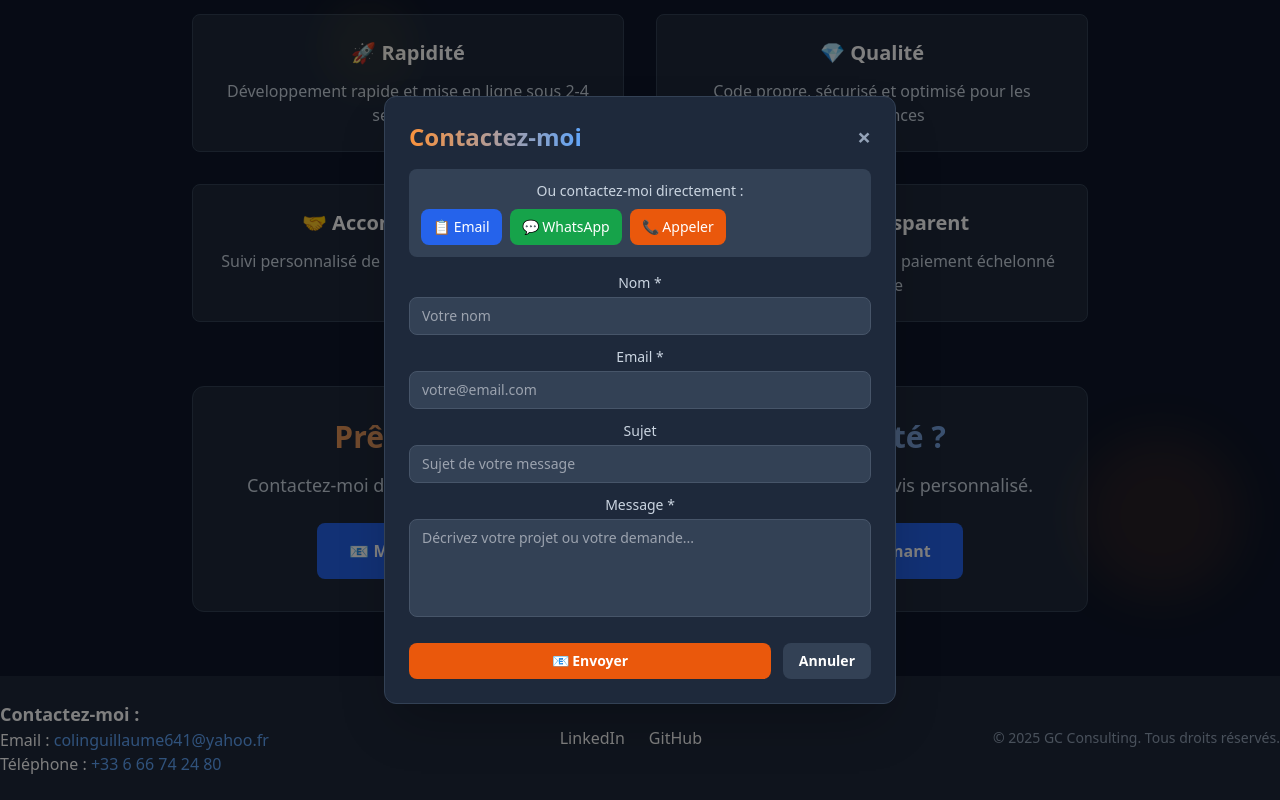
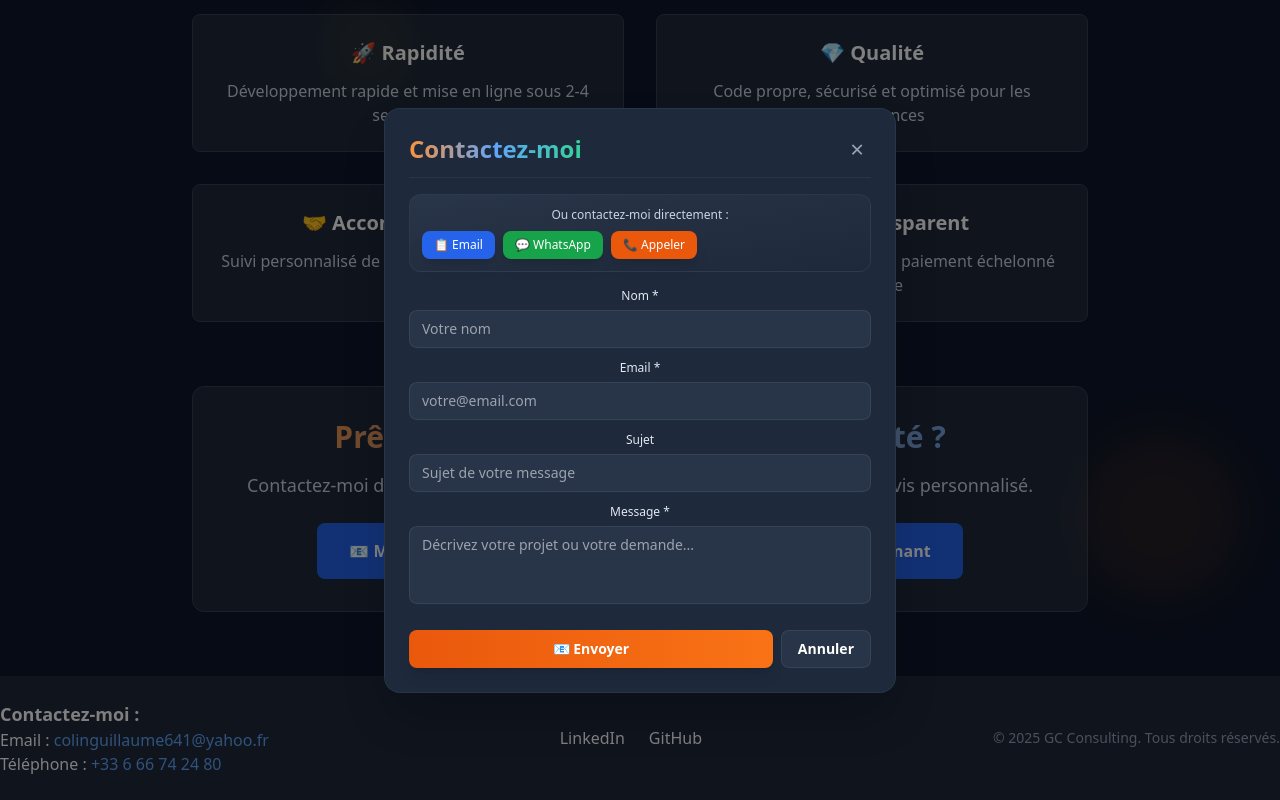
Before and after one commit to Bledichef/PortFolio, a React (Create React App) app: page / in a window 1280 px wide. Both pictures are taken after a click on the button "📧 Me contacter". Shown: the part 776-1576 px from the top of the page. Built offline with nearby package versions, Linux system fonts and the light colour scheme.

Commit message:
Refactor ContactModal styles and layout for improved aesthetics and usability; enhance button interactions, update form element sizes, and refine feedback messages for a better user experience.

```diff
--- a/src/components/ContactModal.jsx
+++ b/src/components/ContactModal.jsx
@@ -81,27 +81,25 @@ function ContactModal({ isOpen, onClose }) {
           onClick={onClose}
         />
 
-        {/* Modal Container - Toujours centré dans la viewport */}
-        <div
-          className="fixed inset-0 z-50 flex items-start justify-center p-4 pointer-events-none overflow-y-auto"
-          style={{ paddingTop: '2rem', paddingBottom: '2rem' }}
-        >
+        {/* Modal Container - Toujours centré et entièrement visible */}
+        <div className="fixed inset-0 z-50 flex items-center justify-center p-4 pointer-events-none">
           <motion.div
-            className="bg-slate-800 rounded-xl p-6 w-full max-w-lg my-auto max-h-[calc(100vh-4rem)] overflow-y-auto border border-slate-700 shadow-2xl pointer-events-auto"
-            initial={{ opacity: 0, scale: 0.9 }}
-            exit={{ opacity: 0, scale: 0.9 }}
+            className="bg-slate-800 rounded-2xl p-6 w-full max-w-lg border border-slate-700/50 shadow-2xl pointer-events-auto backdrop-blur-sm"
+            style={{ maxHeight: 'calc(100vh - 2rem)' }}
+            initial={{ opacity: 0, scale: 0.95 }}
+            exit={{ opacity: 0, scale: 0.95 }}
             animate={{ opacity: 1, scale: 1 }}
-            transition={{ duration: 0.2 }}
+            transition={{ duration: 0.3, ease: "easeOut" }}
             onClick={(e) => e.stopPropagation()}
           >
           {/* Header */}
-          <div className="flex justify-between items-center mb-4">
-            <h2 className="text-2xl font-bold text-transparent bg-clip-text bg-gradient-to-r from-orange-400 to-blue-400">
+          <div className="flex justify-between items-center mb-4 pb-3 border-b border-slate-700/50">
+            <h2 className="text-2xl font-bold text-transparent bg-clip-text bg-gradient-to-r from-orange-400 via-blue-400 to-emerald-400">
               Contactez-moi
             </h2>
             <button
               onClick={onClose}
-              className="text-slate-400 hover:text-white text-2xl font-bold transition-colors"
+              className="text-slate-400 hover:text-white text-2xl font-light transition-all hover:rotate-90 w-7 h-7 flex items-center justify-center rounded-full hover:bg-slate-700"
               aria-label="Fermer"
             >
               ×
@@ -109,12 +107,12 @@ function ContactModal({ isOpen, onClose }) {
           </div>
 
           {/* Options de contact */}
-          <div className="mb-4 p-3 bg-slate-700 rounded-lg">
-            <p className="text-slate-300 mb-2 text-sm">Ou contactez-moi directement :</p>
+          <div className="mb-4 p-3 bg-gradient-to-br from-slate-700/50 to-slate-800/50 rounded-xl border border-slate-600/30">
+            <p className="text-slate-300 mb-2 text-xs font-medium">Ou contactez-moi directement :</p>
             <div className="flex flex-wrap gap-2">
               <button
                 onClick={copyEmail}
-                className="px-3 py-2 bg-blue-600 hover:bg-blue-700 text-white rounded-lg transition-colors text-sm"
+                className="px-3 py-1.5 bg-blue-600 hover:bg-blue-500 text-white rounded-lg transition-all text-xs font-medium shadow-lg hover:shadow-blue-500/50 hover:scale-105"
               >
                 {submitStatus === "copied" ? "✓ Copié !" : "📋 Email"}
               </button>
@@ -122,13 +120,13 @@ function ContactModal({ isOpen, onClose }) {
                 href="https://wa.me/33666742480?text=Bonjour Guillaume, j'aimerais discuter de mon projet"
                 target="_blank"
                 rel="noopener noreferrer"
-                className="px-3 py-2 bg-green-600 hover:bg-green-700 text-white rounded-lg transition-colors text-sm"
+                className="px-3 py-1.5 bg-green-600 hover:bg-green-500 text-white rounded-lg transition-all text-xs font-medium shadow-lg hover:shadow-green-500/50 hover:scale-105"
               >
                 💬 WhatsApp
               </a>
               <a
                 href="tel:+33666742480"
-                className="px-3 py-2 bg-orange-600 hover:bg-orange-700 text-white rounded-lg transition-colors text-sm"
+                className="px-3 py-1.5 bg-orange-600 hover:bg-orange-500 text-white rounded-lg transition-all text-xs font-medium shadow-lg hover:shadow-orange-500/50 hover:scale-105"
               >
                 📞 Appeler
               </a>
@@ -138,7 +136,7 @@ function ContactModal({ isOpen, onClose }) {
           {/* Formulaire */}
           <form onSubmit={handleSubmit} className="space-y-3">
             <div>
-              <label htmlFor="name" className="block text-slate-300 mb-1 text-sm">
+              <label htmlFor="name" className="block text-slate-200 mb-1.5 text-xs font-medium">
                 Nom *
               </label>
               <input
@@ -148,13 +146,13 @@ function ContactModal({ isOpen, onClose }) {
                 value={formData.name}
                 onChange={handleChange}
                 required
-                className="w-full px-3 py-2 bg-slate-700 text-white rounded-lg border border-slate-600 focus:border-orange-400 focus:outline-none text-sm"
+                className="w-full px-3 py-2 bg-slate-700/50 text-white rounded-lg border border-slate-600/50 focus:border-orange-400 focus:ring-2 focus:ring-orange-400/20 focus:outline-none transition-all text-sm"
                 placeholder="Votre nom"
               />
             </div>
 
             <div>
-              <label htmlFor="email" className="block text-slate-300 mb-1 text-sm">
+              <label htmlFor="email" className="block text-slate-200 mb-1.5 text-xs font-medium">
                 Email *
               </label>
               <input
@@ -164,13 +162,13 @@ function ContactModal({ isOpen, onClose }) {
                 value={formData.email}
                 onChange={handleChange}
                 required
-                className="w-full px-3 py-2 bg-slate-700 text-white rounded-lg border border-slate-600 focus:border-orange-400 focus:outline-none text-sm"
+                className="w-full px-3 py-2 bg-slate-700/50 text-white rounded-lg border border-slate-600/50 focus:border-orange-400 focus:ring-2 focus:ring-orange-400/20 focus:outline-none transition-all text-sm"
                 placeholder="votre@email.com"
               />
             </div>
 
             <div>
-              <label htmlFor="subject" className="block text-slate-300 mb-1 text-sm">
+              <label htmlFor="subject" className="block text-slate-200 mb-1.5 text-xs font-medium">
                 Sujet
               </label>
               <input
@@ -179,13 +177,13 @@ function ContactModal({ isOpen, onClose }) {
                 name="subject"
                 value={formData.subject}
                 onChange={handleChange}
-                className="w-full px-3 py-2 bg-slate-700 text-white rounded-lg border border-slate-600 focus:border-orange-400 focus:outline-none text-sm"
+                className="w-full px-3 py-2 bg-slate-700/50 text-white rounded-lg border border-slate-600/50 focus:border-orange-400 focus:ring-2 focus:ring-orange-400/20 focus:outline-none transition-all text-sm"
                 placeholder="Sujet de votre message"
               />
             </div>
 
             <div>
-              <label htmlFor="message" className="block text-slate-300 mb-1 text-sm">
+              <label htmlFor="message" className="block text-slate-200 mb-1.5 text-xs font-medium">
                 Message *
               </label>
               <textarea
@@ -194,36 +192,38 @@ function ContactModal({ isOpen, onClose }) {
                 value={formData.message}
                 onChange={handleChange}
                 required
-                rows="4"
-                className="w-full px-3 py-2 bg-slate-700 text-white rounded-lg border border-slate-600 focus:border-orange-400 focus:outline-none resize-none text-sm"
+                rows="3"
+                className="w-full px-3 py-2 bg-slate-700/50 text-white rounded-lg border border-slate-600/50 focus:border-orange-400 focus:ring-2 focus:ring-orange-400/20 focus:outline-none resize-none transition-all text-sm"
                 placeholder="Décrivez votre projet ou votre demande..."
               />
             </div>
 
             {submitStatus === "success" && (
-              <div className="p-3 bg-green-600/20 border border-green-500 rounded-lg text-green-400 text-sm">
-                ✓ Message envoyé ! Votre client email devrait s'ouvrir.
+              <div className="p-2.5 bg-green-600/20 border border-green-500/50 rounded-lg text-green-400 text-xs flex items-center gap-2">
+                <span>✓</span>
+                <span>Message envoyé ! Votre client email devrait s'ouvrir.</span>
               </div>
             )}
 
             {submitStatus === "error" && (
-              <div className="p-3 bg-red-600/20 border border-red-500 rounded-lg text-red-400 text-sm">
-                ✗ Erreur lors de l'envoi. Veuillez réessayer.
+              <div className="p-2.5 bg-red-600/20 border border-red-500/50 rounded-lg text-red-400 text-xs flex items-center gap-2">
+                <span>✗</span>
+                <span>Erreur lors de l'envoi. Veuillez réessayer.</span>
               </div>
             )}
 
-            <div className="flex gap-3 pt-2">
+            <div className="flex gap-2 pt-2">
               <button
                 type="submit"
                 disabled={isSubmitting}
-                className="flex-1 px-4 py-2 bg-orange-600 hover:bg-orange-700 text-white rounded-lg font-semibold transition-colors disabled:opacity-50 disabled:cursor-not-allowed text-sm"
+                className="flex-1 px-4 py-2 bg-gradient-to-r from-orange-600 to-orange-500 hover:from-orange-500 hover:to-orange-400 text-white rounded-lg font-semibold transition-all shadow-lg hover:shadow-orange-500/50 hover:scale-105 disabled:opacity-50 disabled:cursor-not-allowed disabled:hover:scale-100 text-sm"
               >
                 {isSubmitting ? "Envoi..." : "📧 Envoyer"}
               </button>
               <button
                 type="button"
                 onClick={onClose}
-                className="px-4 py-2 bg-slate-700 hover:bg-slate-600 text-white rounded-lg font-semibold transition-colors text-sm"
+                className="px-4 py-2 bg-slate-700/50 hover:bg-slate-600/50 text-white rounded-lg font-semibold transition-all border border-slate-600/50 hover:border-slate-500 text-sm"
               >
                 Annuler
               </button>
```
